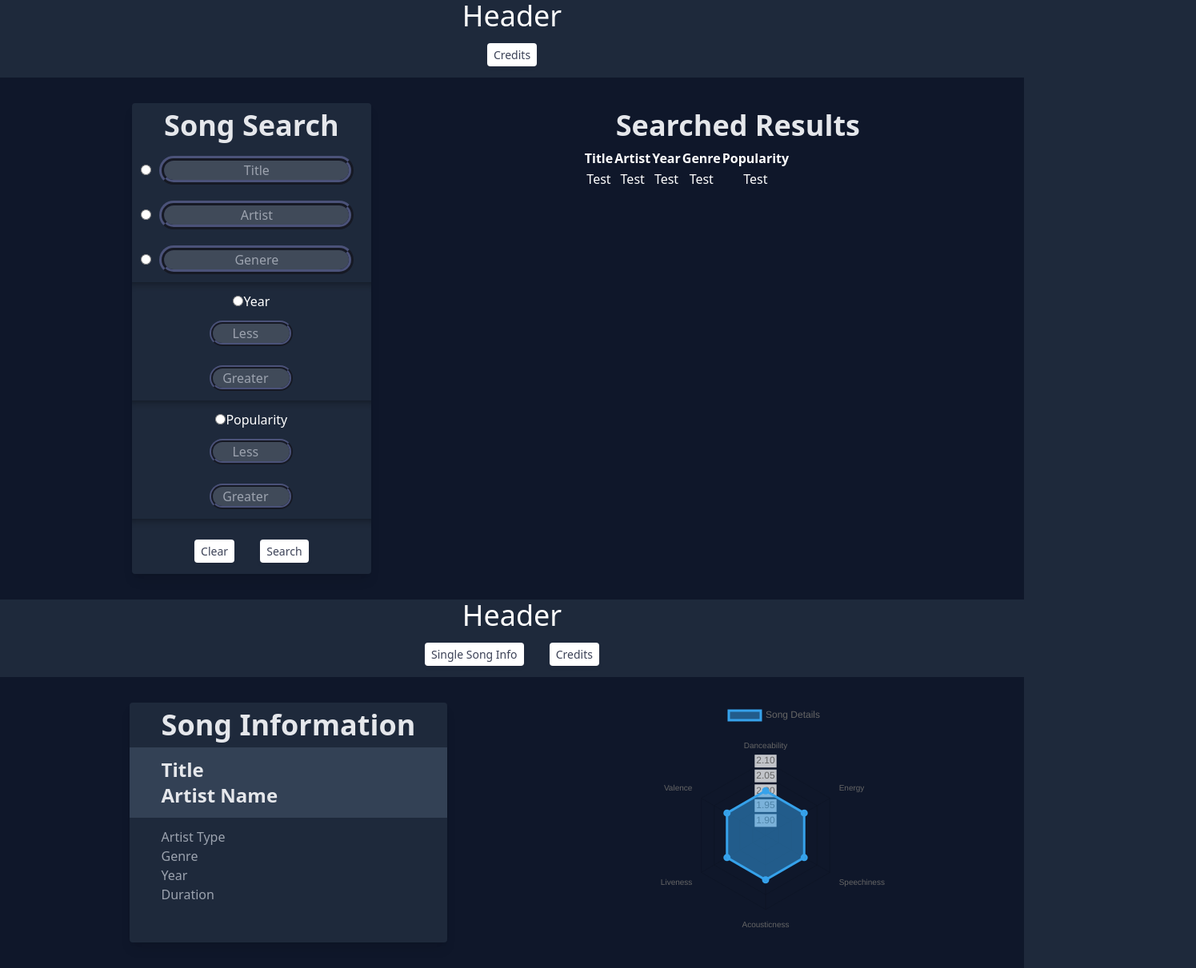
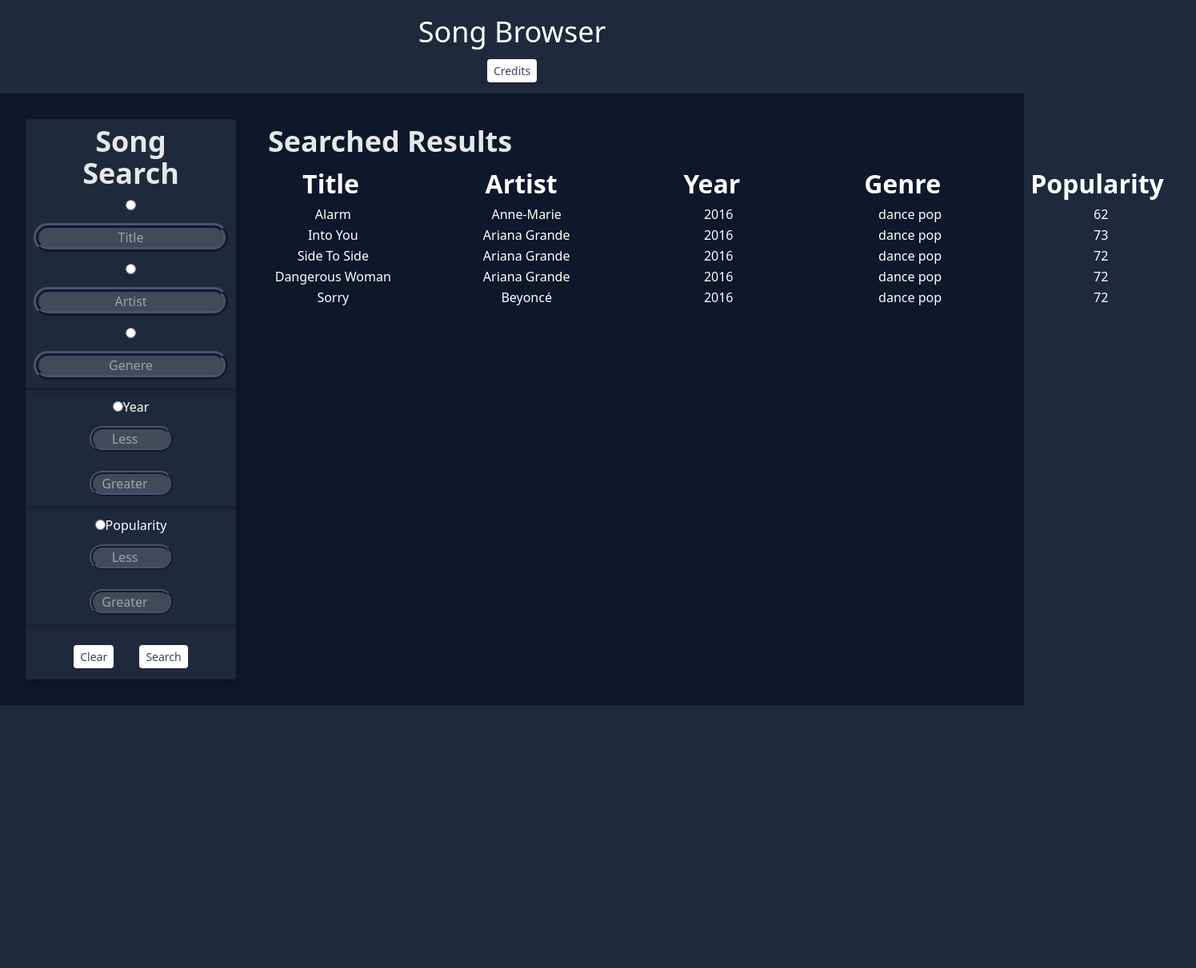
Before and after one commit to HassanKaderi/Assignment2, a website: page index.html in a window 1280 px wide. Shown: the whole page at 80% size, 1495 px wide, since content can reach past the window. After the commit the page ends 882 px from the top, so only its background shows below. Drawn offline with nearby package versions, Linux system fonts and the light colour scheme.

Commit message:
Updateddd

```diff
--- a/index.html
+++ b/index.html
@@ -17,27 +17,28 @@
 
 <body class="bg-slate-800">
     <section class="text-white text-center">
-        <div>
-            <h1 class="header text-4xl">Header</h1>
+        <div class="pt-5">
+            <h1 class="header text-4xl">Song Browser</h1>
             <button>Credits</button>
         </div>
         <div class="flex justify-around bg-slate-900 w-auto p-8">
         <div class="left-side bg-slate-800 shadow-lg rounded box ">
-            <h1 class="text-4xl font-bold py-2 text-gray-200 text-left px-10">Song Search</h1>
+            <h1 class="text-4xl font-bold py-2 text-gray-200 text-center px-10">Song Search</h1>
+            <form action="">
 
-            <input type="radio"><input id=songSearchBars type="text" placeholder="Title"><br>
-            <input type="radio"><input id=songSearchBars type="text" placeholder="Artist"><br>
-            <input type="radio"><input id=songSearchBars type="text" placeholder="Genere"><br>
+            <input type="radio" name="filterType"><input id=songSearchBars type="text" placeholder="Title"><br>
+            <input type="radio" name="filterType"><input id=songSearchBars type="text" placeholder="Artist"><br>
+            <input type="radio" name="filterType"><input id=songSearchBars type="text" placeholder="Genere"><br>
 
             <hr class="style-four">
 
-            <input type="radio"><label>Year</label><br>
+            <input type="radio" name="filterType"><label>Year</label><br>
             <input id=smallerSearch type="number" placeholder="Less"><br>
             <input id=smallerSearch type="number" placeholder="Greater">
 
             <hr class="style-four">
 
-            <input type="radio"><label>Popularity</label><br>
+            <input type="radio" name="filterType"><label>Popularity</label><br>
             <input id=smallerSearch type="number" placeholder="Less"><br>
             <input id=smallerSearch type="number" placeholder="Greater">
 
@@ -45,11 +46,12 @@
             <hr class="style-four">
 
             <button>Clear</button> <button>Search</button>
+        </form>
         </div>
 
         <div>
             <h1 class="text-4xl font-bold py-2 text-gray-200 text-left px-10">Searched Results</h1>
-            <table class="justify-center">
+            <table>
                 <tr>
                     <th>Title</th>
                     <th>Artist</th>
@@ -57,20 +59,15 @@
                     <th>Genre</th>
                     <th>Popularity</th>
                 </tr>
-                <tr>
-                    <td>Test</td>
-                    <td>Test</td>
-                    <td>Test</td>
-                    <td>Test</td>
-                    <td>Test</td>
-                </tr>
+            </table>
+            <table class="justify-center" id="searchResults">
             </table>
         </div>
 
         </div>
     </section>
-    <section id="firstView" class="text-white text-center">
-        <div>
+    <section id="firstView" class="text-white text-center"  style="display: none;">
+        <div class="py-5">
             <h1 class="header text-4xl">Header</h1>
             <button onClick="hideView()">Single Song Info</button>
             <button>Credits</button>
--- a/starting-files/assign2.js
+++ b/starting-files/assign2.js
@@ -5,19 +5,59 @@ const artist = JSON.parse(artists); // Have all the aritsts
 const genre = JSON.parse(genres); // Have all the Genres
 const song = JSON.parse(sampleSongs); // Have all the songs
 
-let data = [2,2,2,2,2,2];
+let data = [];
 
-function SongDetails(songGiven){
-   this.songID = songGiven.song_id;
-   this.songTitle = songGiven.title; // Grabs Song Title
-   let theArtist = artist.find(artistLookin => artistLookin.id == songGiven.artist.id); //Uses the find method of an array to find the exact item
-   this.artistOfSong = theArtist.name; // Grabs the artist of the song
-   this.artistType = theArtist.type;
+function SearchOption(SongOBJ){
+   const titleCard = document.querySelector("#cardTitle");
+   const artistCard = document.querySelector("#cardName");
+   const artistTypeCard = document.querySelector("#cardType");
+   const genreCard= document.querySelector("#cardGenre");
+   const yearCard = document.querySelector("#cardYear");
+   const durrationCard = document.querySelector("#cardDuration");
 
-   this.songGenre = songGiven.genre.name;
-   this.year = songGiven.year;
-   let time = songGiven.details.duration;
-   this.duration = Math.floor(time / 60) + ':' + ('0' + Math.floor(time % 60)).slice(-2); // This algo can be found at https://www.folkstalk.com/2022/09/javascript-format-seconds-into-minutes-and-second-with-code-examples.html
+   titleCard.textContent = SongOBJ.title;//songOBJ.returnSongTitle();
+   artistCard.textContent = SongOBJ.artist.name;
+   artistTypeCard.textContent = SongOBJ.genre.name;
+   genreCard.textContent = "Hassan";
+   yearCard.textContent = SongOBJ.year;
+   durrationCard.textContent = Math.floor(SongOBJ.details.duration / 60) + ':' + ('0' + Math.floor(SongOBJ.details.duration % 60)).slice(-2);
+
+   data = [
+      SongOBJ.analytics.danceability,
+      SongOBJ.analytics.energy,
+      SongOBJ.analytics.speechiness,
+      SongOBJ.analytics.acousticness,
+      SongOBJ.analytics.liveness,
+      SongOBJ.analytics.valence
+   ];
+}
+
+function addSongToTable(songOBJ){
+   let parentNode = document.querySelector("#searchResults");
+   console.log(songOBJ);
+   let tr = document.createElement("tr");
+
+   let title = document.createElement("td");
+   title.textContent = songOBJ.title;
+   tr.appendChild(title);
+
+   let artist = document.createElement("td");
+   artist.textContent = songOBJ.artist.name;
+   tr.appendChild(artist);
+
+   let year = document.createElement("td");
+   year.textContent = songOBJ.year;
+   tr.appendChild(year);
+
+   let genre = document.createElement("td");
+   genre.textContent = songOBJ.genre.name;
+   tr.appendChild(genre);
+
+   let pop = document.createElement("td");
+   pop.textContent = songOBJ.details.popularity;
+   tr.appendChild(pop);
+
+   parentNode.appendChild(tr);
 }
 
 function findSong(songID){
@@ -25,25 +65,13 @@ function findSong(songID){
    return song.find(songGiven => songGiven.song_id == songID);
 }
 
-function editDom(songOBJ){
-   const titleCard = document.querySelector("#cardTitle");
-   const artistCard = document.querySelector("#cardName");
-   const artistTypeCard = document.querySelector("#cardType");
-   const genreCard= document.querySelector("#cardGenre");
-   const yearCard = document.querySelector("#cardYear");
-   const durrationCard = document.querySelector("#cardDuration");
+window.addEventListener('DOMContentLoaded', (event)=> {
+   //The reason we made an on content load event listener is so that the content loads before we output anything
+   for(aSong of song){
+      addSongToTable(aSong);
+   }
+});
 
-   titleCard.textContent = "Mike";//songOBJ.returnSongTitle();
-   artistCard.textContent = "Hassan";
-   artistTypeCard.textContent = "Song NAAAMAE";
-   genreCard.textContent = "Hassan";
-   yearCard.textContent = "Song NAAAMAE";
-   durrationCard.textContent = "Hassan";
-
-   data = [1,2,3,4,5,6];
-}
-
-// let song1 = editDom(SongDetails(song[0]));
 
 
 
--- a/styles.css
+++ b/styles.css
@@ -57,3 +57,19 @@ button {
 
 
 }
+
+#searchResults{
+    display: block;
+    overflow-y: scroll;
+    height: 50vh;
+    min-width: 75em;
+}
+
+th{
+    font-size: 2em;
+    width: 20vw;
+}
+
+td{
+    width: 20vw;
+}
```
Also changed, not shown: tailwind/output.css, 1 other file.
